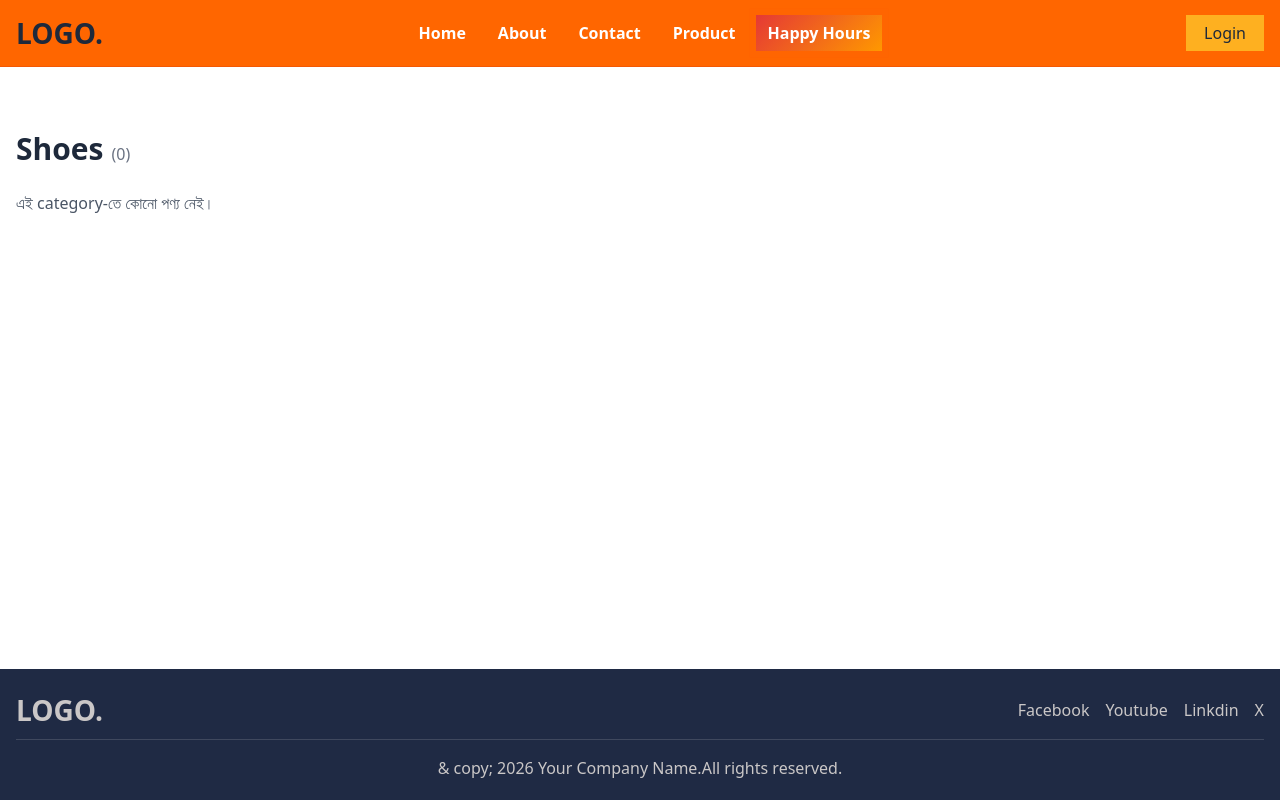
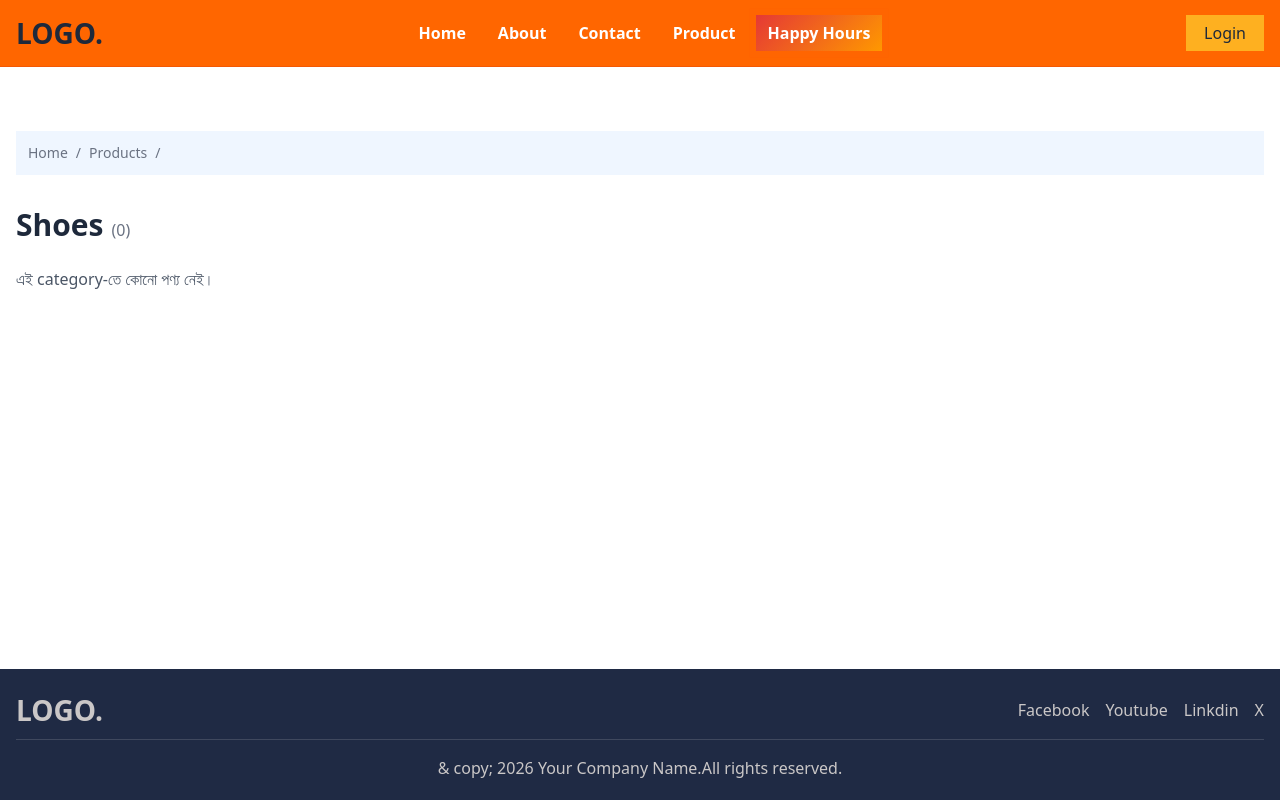
Before and after one commit to Tanvirahmed321110/react-test, a React (Vite) app: page /category in a window 1280 px wide. Built offline with nearby package versions, Linux system fonts and the light colour scheme.

Commit message:
update s

```diff
--- /dev/null
+++ b/src/components/Breadcrumb.jsx
@@ -0,0 +1,36 @@
+import { Link } from "react-router-dom";
+
+function Breadcrumb({ items }) {
+    return (
+        <div className="container">
+            <nav aria-label="Breadcrumb" className="mb-8 text-sm text-gray-500 bg-blue-50 p-3">
+                <ol className="flex flex-wrap items-center gap-2">
+                    {items.map((item, index) => {
+                        const isLast = index === items.length - 1;
+
+                        return (
+                            <li key={index} className="flex items-center gap-2">
+                                {isLast || !item.to ? (
+                                    <span
+                                        className="font-medium text-gray-800"
+                                        aria-current={isLast ? "page" : undefined}
+                                    >
+                                        {item.label}
+                                    </span>
+                                ) : (
+                                    <Link to={item.to} className="hover:text-orange-600">
+                                        {item.label}
+                                    </Link>
+                                )}
+
+                                {!isLast && <span aria-hidden="true">/</span>}
+                            </li>
+                        );
+                    })}
+                </ol>
+            </nav>
+        </div>
+    );
+}
+
+export default Breadcrumb;
--- a/src/components/layout/Header/Logo.jsx
+++ b/src/components/layout/Header/Logo.jsx
@@ -1,9 +1,10 @@
+import { Link } from 'react-router-dom';
 import styles from './Header.module.css'
 
 export default function Logo() {
-   return (
-      <a href="/">
-         <h2 className={styles.logo}>LOGO.</h2>
-      </a>
-   );
+    return (
+        <Link to="/">
+            <h2 className={styles.logo}>LOGO.</h2>
+        </Link>
+    );
 }
--- a/src/pages/About/About.css
+++ b/src/pages/About/About.css
@@ -148,7 +148,7 @@
 
     /* Stats */
     .stats {
-        background: var(--navy);
+        background: var(--line);
     }
 
     .stats .container {
@@ -167,7 +167,7 @@
     }
 
     .stats span {
-        color: rgba(255, 255, 255, .7);
+        color: rgba(40, 39, 39, 0.759);
     }
 
     /* Promises */
--- a/src/pages/Category/Category.jsx
+++ b/src/pages/Category/Category.jsx
@@ -1,6 +1,7 @@
 import { useSearchParams } from "react-router-dom";
 import bestItems from "../../data/bestItems";
 import BestCard from "../../components/BestCard";
+import Breadcrumb from "../../components/Breadcrumb";
 
 function Category() {
     const [searchParams] = useSearchParams();
@@ -12,6 +13,16 @@ function Category() {
 
     return (
         <div className="section-gap">
+            <div>
+                <Breadcrumb
+                    items={[
+                        { label: "Home", to: "/" },
+                        { label: "Products", to: "/products" },
+                        { label: categoryName },
+                    ]}
+                />
+            </div>
+
             <div className="container">
                 <h1 className="mb-6 text-3xl font-bold capitalize">
                     {categoryName} shoes
--- a/src/pages/Contact/Contact.jsx
+++ b/src/pages/Contact/Contact.jsx
@@ -2,8 +2,10 @@ import React from 'react'
 
 function Contact() {
     return (
-        <div>
-            Contact
+        <div className='section-gap'>
+            <div className="container">
+                <div className='text-2xl font-medium'> Contact</div>
+            </div>
         </div>
     )
 }
--- a/src/pages/Products/Products.jsx
+++ b/src/pages/Products/Products.jsx
@@ -1,11 +1,20 @@
 import React from 'react'
 import BestCard from '../../components/BestCard'
 import bestItems from "../../data/bestItems";
+import Breadcrumb from '../../components/Breadcrumb';
 
 
 function Products() {
     return (
         <div className='section-gap'>
+            <Breadcrumb
+                items={[
+                    { label: "Home", to: "/" },
+                    { label: "Products", to: "/products" },
+                    // { label: categoryName },
+                ]}
+            />
+
             <div className="container">
                 <div className='grid lg:grid-cols-4 sm:grid-cols-2 gap-5'>
                     {
```
